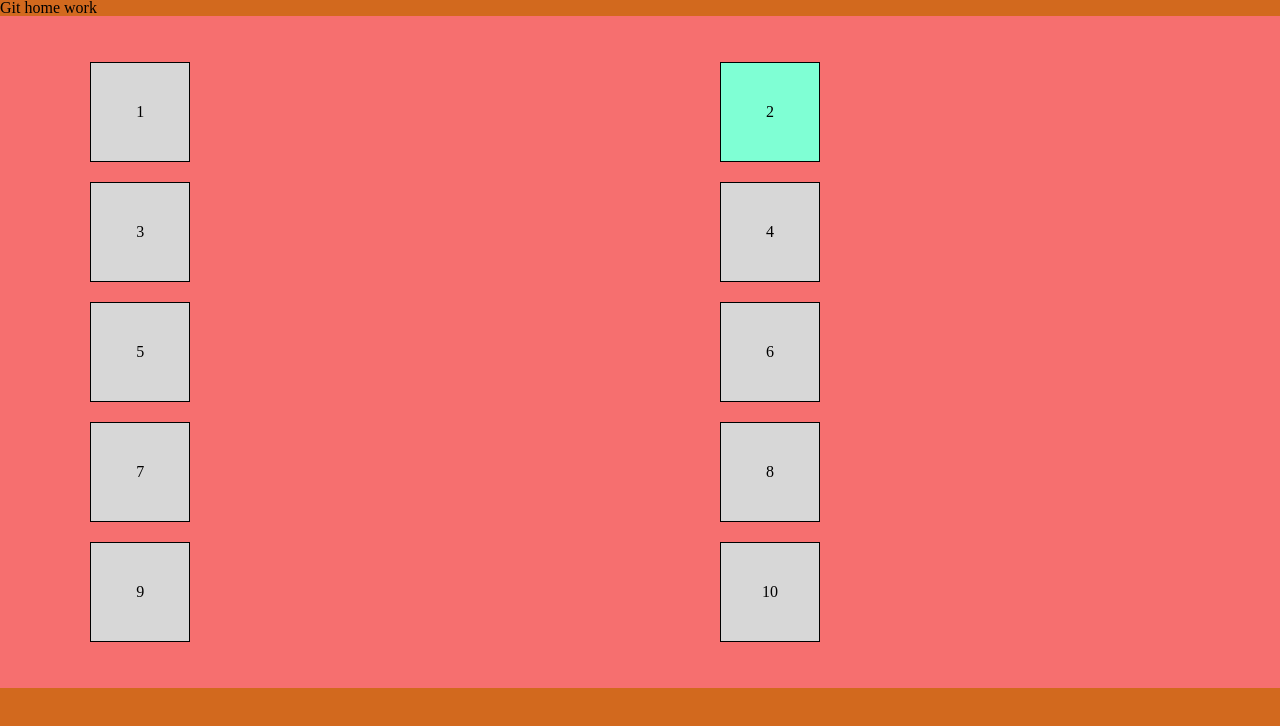
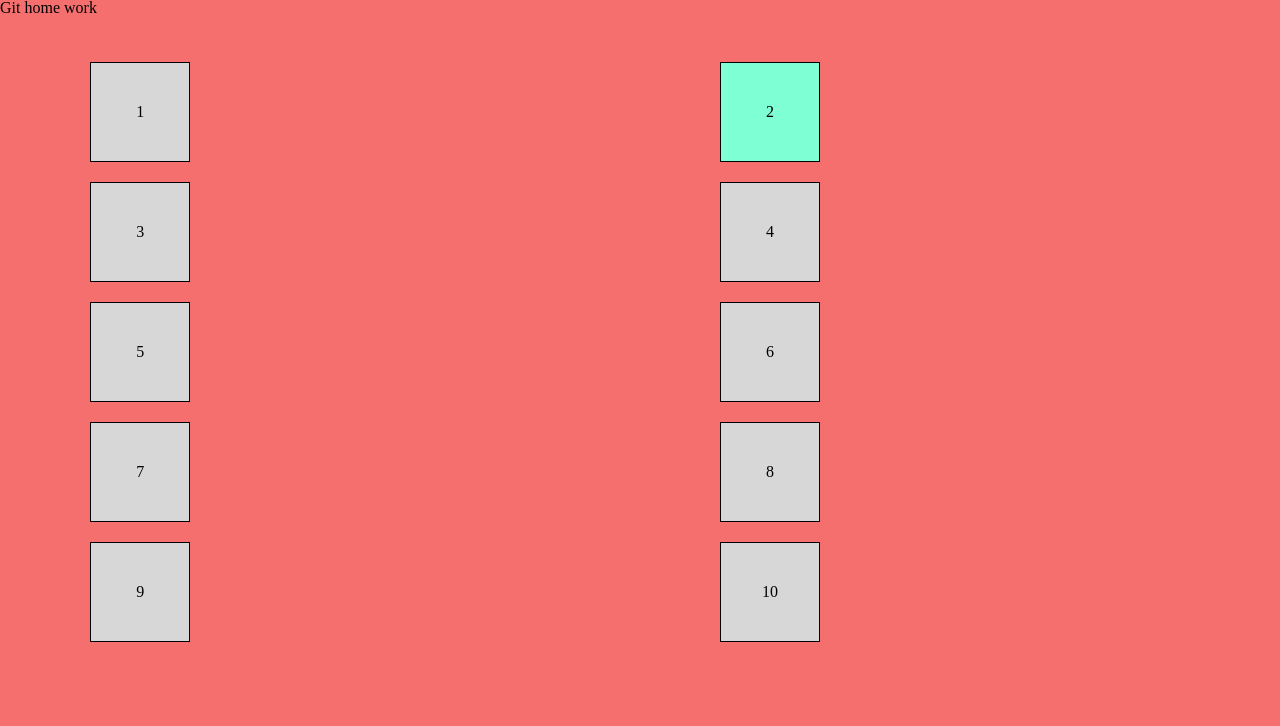
Before and after one commit to riabtsun/home-work-5, a plain HTML site: page index.html in a window 1280 px wide. Shown: the top 726 px of the page. Drawn offline with nearby package versions, Linux system fonts and the light colour scheme.

Commit message:
Changed background for body

```diff
--- a/styles/style.css
+++ b/styles/style.css
@@ -3,7 +3,7 @@
 }
 
 body {
-    background-color: chocolate;
+    background-color: #f66f6f;
 }
 
 .container {
```
